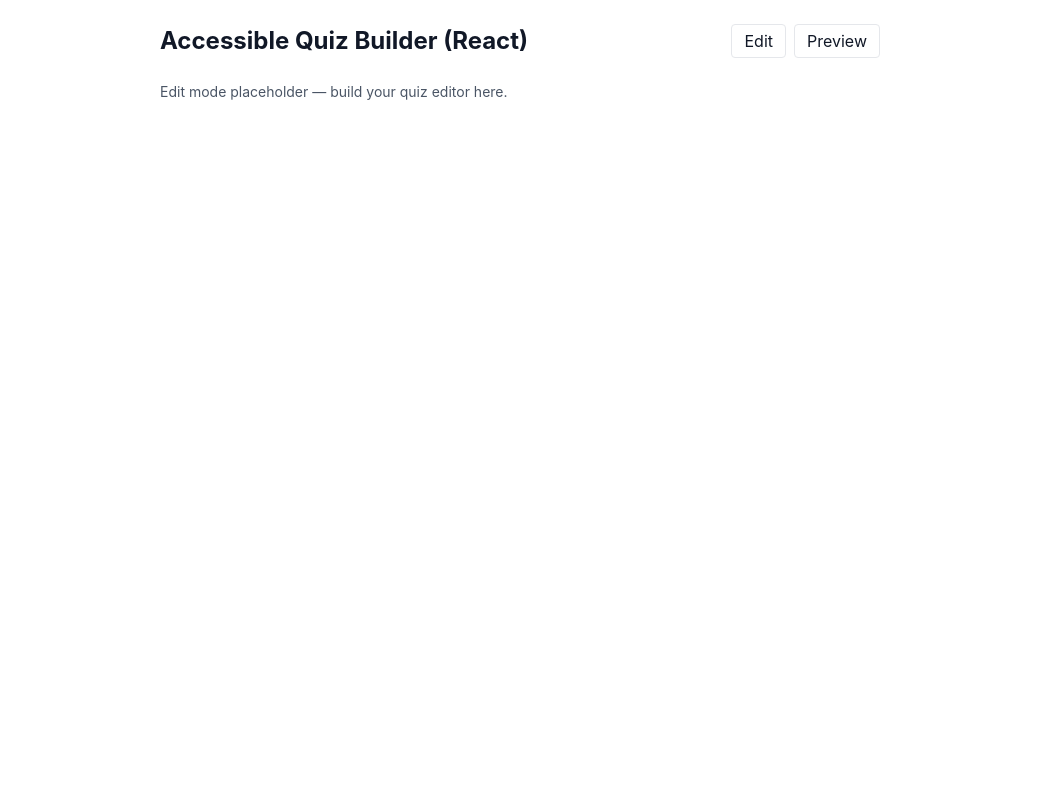
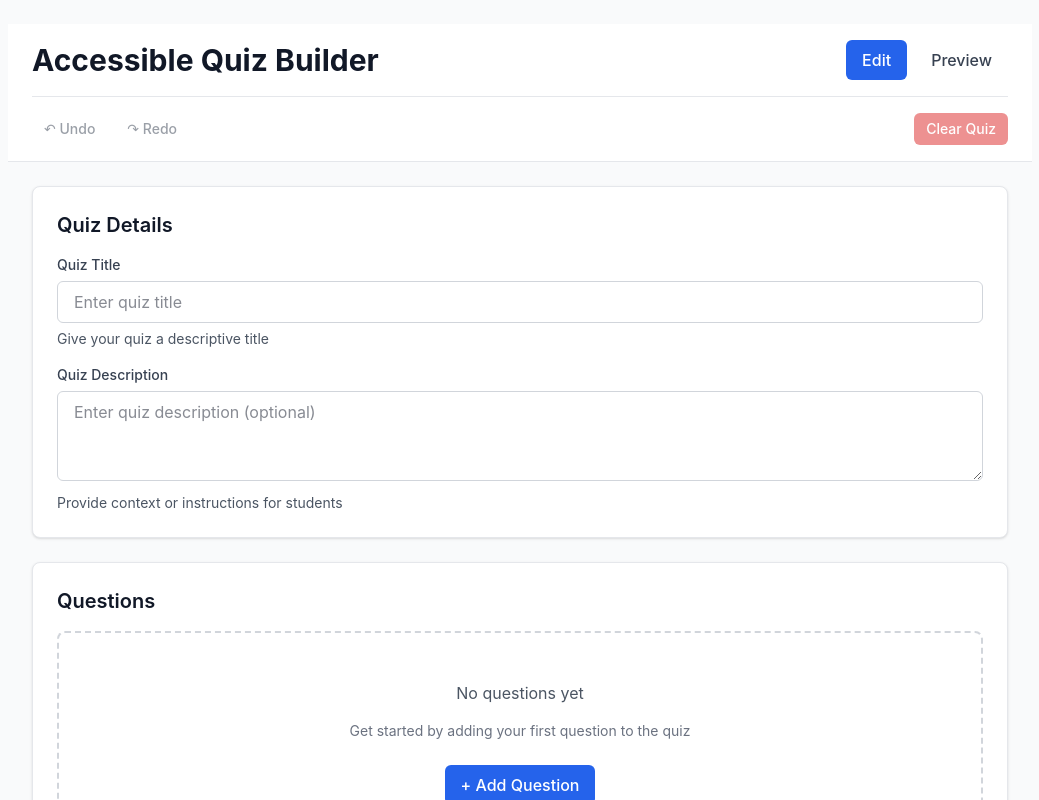
Before and after one commit to martink-rsa/accessible-quiz-builder, a React (Vite) app: page / in a window 1280 px wide. Shown: the top 800 px of the page, without its empty margins (120-1159 px from the left). Built offline with nearby package versions, Linux system fonts and the light colour scheme.

Commit message:
Add Quiz components to main App

```diff
--- a/src/App.tsx
+++ b/src/App.tsx
@@ -1,39 +1,197 @@
-import React, { useState } from 'react';
+import React, { useState, useEffect } from 'react';
+import { useQuizReducer } from './hooks/useQuizReducer';
+import { useLocalStorage } from './hooks/useLocalStorage';
+import { QuestionList } from './components/QuestionList';
+import { QuizPreview } from './components/QuizPreview';
+import { Input } from './components/Input';
+import { Textarea } from './components/Input/Textarea';
+import { Button } from './components/Button';
+import type { Quiz } from './types/quiz';
+
+const STORAGE_KEY = 'accessible-quiz-builder-quiz';
 
 export default function App() {
   const [mode, setMode] = useState<'edit' | 'preview'>('edit');
+  const [showClearConfirm, setShowClearConfirm] = useState(false);
+
+  // Initialize quiz from localStorage or create new
+  const [storedQuiz, setStoredQuiz] = useLocalStorage<Quiz | null>(
+    STORAGE_KEY,
+    null,
+  );
+
+  const {
+    quiz,
+    canUndo,
+    canRedo,
+    addQuestion,
+    removeQuestion,
+    updateQuestion,
+    addOption,
+    removeOption,
+    updateOption,
+    toggleOptionCorrect,
+    updateQuizTitle,
+    updateQuizDescription,
+    clearQuiz,
+    undo,
+    redo,
+  } = useQuizReducer(
+    storedQuiz || {
+      id: crypto.randomUUID(),
+      title: '',
+      description: '',
+      questions: [],
+    },
+  );
+
+  // Save to localStorage whenever quiz changes
+  useEffect(() => {
+    setStoredQuiz(quiz);
+  }, [quiz, setStoredQuiz]);
+
+  const handleClearQuiz = () => {
+    clearQuiz();
+    setShowClearConfirm(false);
+  };
+
   return (
-    <main className="p-6 max-w-3xl mx-auto">
-      <header className="flex items-center justify-between mb-6">
-        <h1 className="text-2xl font-bold">Accessible Quiz Builder (React)</h1>
-        <div className="space-x-2">
-          <button
+    <main className="min-h-screen bg-neutral-50">
+      <div className="max-w-5xl mx-auto p-6">
+        {/* Header */}
+        <header className="bg-white border-b border-neutral-200 -mx-6 px-6 py-4 mb-6">
+          <div className="flex items-center justify-between mb-4">
+            <h1 className="text-3xl font-bold text-neutral-900">
+              Accessible Quiz Builder
+            </h1>
+            <div className="flex gap-2">
+              <Button
+                variant={mode === 'edit' ? 'primary' : 'ghost'}
+                onClick={() => setMode('edit')}
                 aria-pressed={mode === 'edit'}
-            className="px-3 py-1 border rounded-sm"
-            onClick={() => setMode('edit')}
               >
                 Edit
-          </button>
-          <button
+              </Button>
+              <Button
+                variant={mode === 'preview' ? 'primary' : 'ghost'}
+                onClick={() => setMode('preview')}
                 aria-pressed={mode === 'preview'}
-            className="px-3 py-1 border rounded-sm"
-            onClick={() => setMode('preview')}
               >
                 Preview
-          </button>
+              </Button>
             </div>
+          </div>
+
+          {/* Edit Mode Controls */}
+          {mode === 'edit' && (
+            <div className="flex items-center gap-2 border-t border-neutral-200 pt-4">
+              <Button
+                variant="ghost"
+                size="sm"
+                onClick={undo}
+                disabled={!canUndo}
+                aria-label="Undo last change"
+              >
+                ↶ Undo
+              </Button>
+              <Button
+                variant="ghost"
+                size="sm"
+                onClick={redo}
+                disabled={!canRedo}
+                aria-label="Redo"
+              >
+                ↷ Redo
+              </Button>
+              <div className="flex-1" />
+              {!showClearConfirm ? (
+                <Button
+                  variant="destructive"
+                  size="sm"
+                  onClick={() => setShowClearConfirm(true)}
+                  disabled={quiz.questions.length === 0}
+                >
+                  Clear Quiz
+                </Button>
+              ) : (
+                <div className="flex items-center gap-2">
+                  <span className="text-sm text-neutral-700">
+                    Are you sure?
+                  </span>
+                  <Button
+                    variant="destructive"
+                    size="sm"
+                    onClick={handleClearQuiz}
+                  >
+                    Yes, Clear
+                  </Button>
+                  <Button
+                    variant="ghost"
+                    size="sm"
+                    onClick={() => setShowClearConfirm(false)}
+                  >
+                    Cancel
+                  </Button>
+                </div>
+              )}
+            </div>
+          )}
         </header>
-      <section aria-live="polite">
+
+        {/* Content */}
         {mode === 'edit' ? (
-          <p className="text-sm text-gray-600">
-            Edit mode placeholder — build your quiz editor here.
+          <div className="space-y-6">
+            {/* Quiz Metadata Container */}
+            <div className="bg-white rounded-lg shadow-sm border border-neutral-200 p-6">
+              <h2 className="text-xl font-semibold mb-4">Quiz Details</h2>
+              <div className="space-y-4">
+                <Input
+                  label="Quiz Title"
+                  value={quiz.title}
+                  onChange={(e) => updateQuizTitle(e.target.value)}
+                  placeholder="Enter quiz title"
+                  helpText="Give your quiz a descriptive title"
+                />
+                <Textarea
+                  label="Quiz Description"
+                  value={quiz.description || ''}
+                  onChange={(e) => updateQuizDescription(e.target.value)}
+                  placeholder="Enter quiz description (optional)"
+                  helpText="Provide context or instructions for students"
+                  rows={3}
+                />
+              </div>
+            </div>
+
+            {/* Questions Container */}
+            <div className="bg-white rounded-lg shadow-sm border border-neutral-200 p-6">
+              <h2 className="text-xl font-semibold mb-4">Questions</h2>
+              <QuestionList
+                questions={quiz.questions}
+                onAddQuestion={addQuestion}
+                onRemoveQuestion={removeQuestion}
+                onUpdateQuestion={updateQuestion}
+                onAddOption={addOption}
+                onRemoveOption={removeOption}
+                onUpdateOption={updateOption}
+                onToggleOptionCorrect={toggleOptionCorrect}
+              />
+            </div>
+          </div>
+        ) : (
+          <div className="bg-white rounded-lg shadow-sm border border-neutral-200 p-6">
+            <QuizPreview quiz={quiz} />
+          </div>
+        )}
+
+        {/* Footer */}
+        <footer className="mt-8 text-center text-sm text-neutral-600">
+          <p>
+            Built with accessibility in mind. Follows WCAG 2.1 Level AA
+            guidelines.
           </p>
-        ) : (
-          <p className="text-sm text-gray-600">
-            Preview mode placeholder — render your quiz here.
-          </p>
-        )}
-      </section>
+        </footer>
+      </div>
     </main>
   );
 }
```
Also changed, not shown: 1 other file (tests, documents, lock files or other folders). Lines whose indentation alone changed are shown as unchanged.
